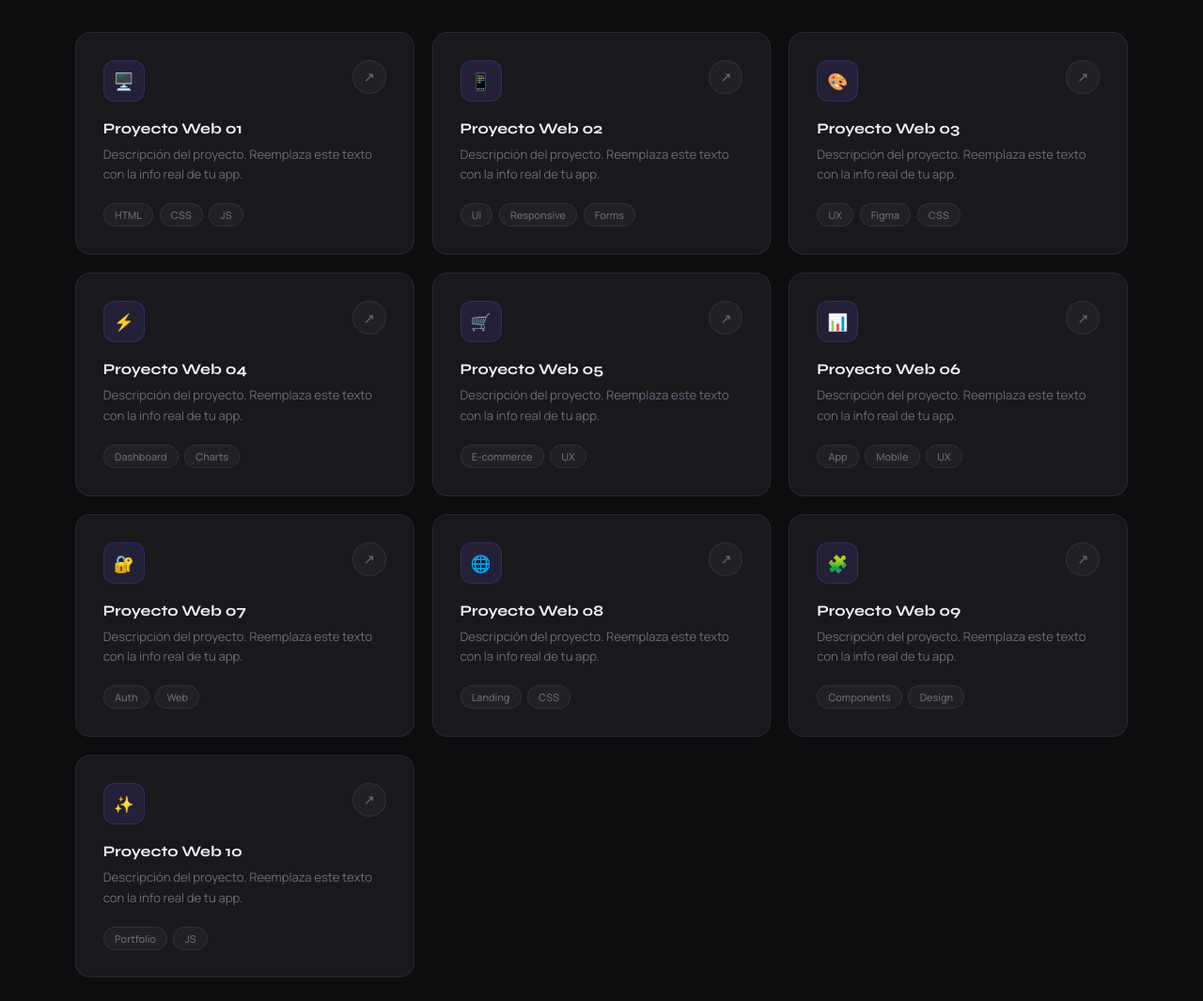
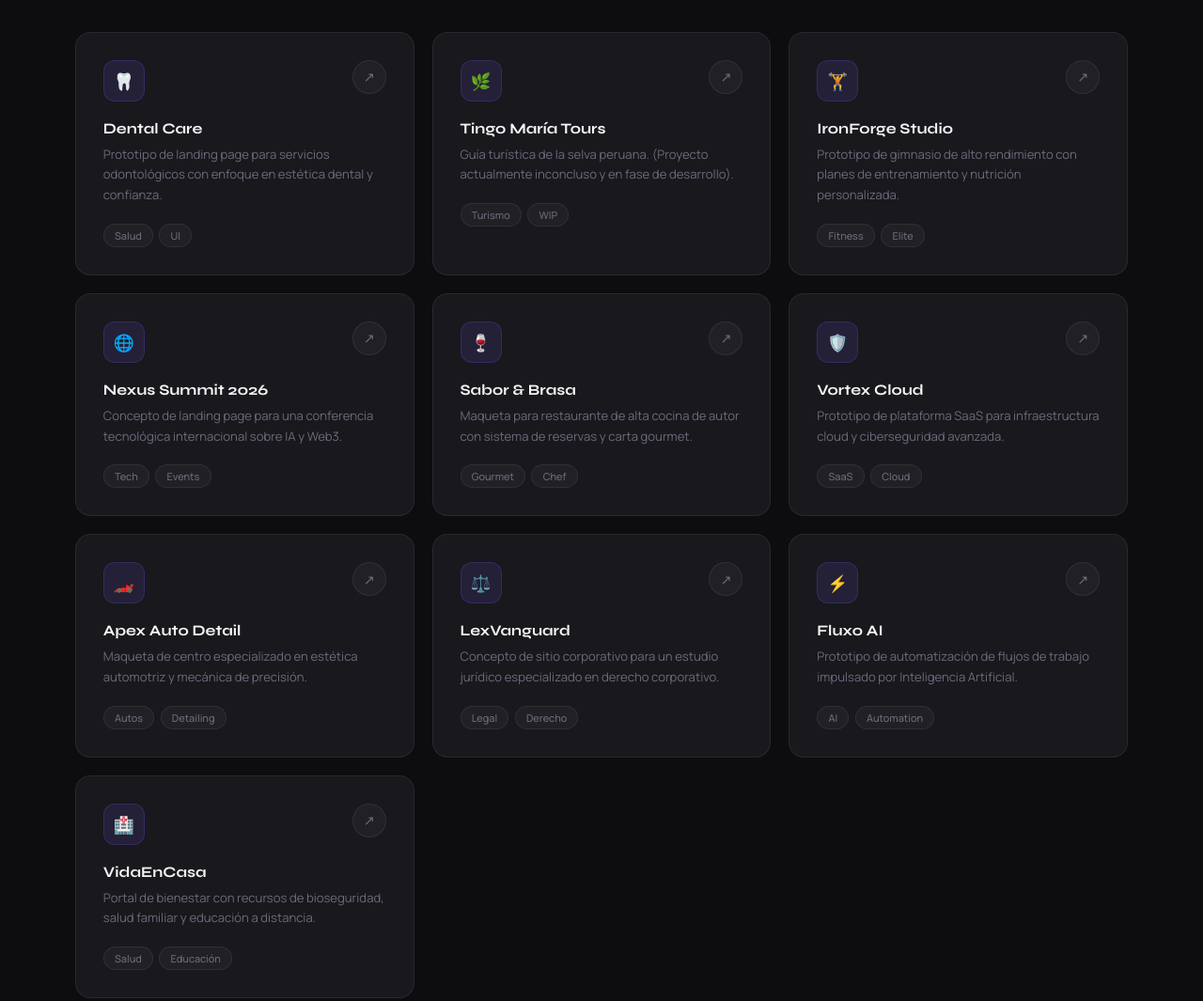
Before and after one commit to jeanfa0/jean-portafolio, a plain HTML site: page index.html in a window 1280 px wide. Shown: the part 1920-2985 px from the top of the page at 94% size. Drawn offline with Linux system fonts and the light colour scheme.

Commit message:
Update index.html

```diff
--- a/index.html
+++ b/index.html
@@ -514,13 +514,78 @@
       ['Dashboard','Charts'],['E-commerce','UX'],['App','Mobile','UX'],
       ['Auth','Web'],['Landing','CSS'],['Components','Design'],['Portfolio','JS']
     ];
-    const projects = Array.from({length:10},(_,i)=>({
-      icon: icons[i],
-      name: `Proyecto Web ${String(i+1).padStart(2,'0')}`,
-      desc: 'Descripción del proyecto. Reemplaza este texto con la info real de tu app.',
-      link: `https://tu-usuario.github.io/proyecto-${String(i+1).padStart(2,'0')}`,
-      tags: allTags[i]
-    }));
+const projects = [
+  {
+    icon: '🦷',
+    name: 'Dental Care',
+    desc: 'Prototipo de landing page para servicios odontológicos con enfoque en estética dental y confianza.',
+    link: 'https://jeanfa0.github.io/dental-landing-test/',
+    tags: ['Salud', 'UI']
+  },
+  {
+    icon: '🌿',
+    name: 'Tingo María Tours',
+    desc: 'Guía turística de la selva peruana. (Proyecto actualmente inconcluso y en fase de desarrollo).',
+    link: 'https://jeanfa0.github.io/campus_shop/',
+    tags: ['Turismo', 'WIP']
+  },
+  {
+    icon: '🏋️',
+    name: 'IronForge Studio',
+    desc: 'Prototipo de gimnasio de alto rendimiento con planes de entrenamiento y nutrición personalizada.',
+    link: 'https://jeanfa0.github.io/proyecto2/',
+    tags: ['Fitness', 'Elite']
+  },
+  {
+    icon: '🌐',
+    name: 'Nexus Summit 2026',
+    desc: 'Concepto de landing page para una conferencia tecnológica internacional sobre IA y Web3.',
+    link: 'https://jeanfa0.github.io/proyecto3/',
+    tags: ['Tech', 'Events']
+  },
+  {
+    icon: '🍷',
+    name: 'Sabor & Brasa',
+    desc: 'Maqueta para restaurante de alta cocina de autor con sistema de reservas y carta gourmet.',
+    link: 'https://jeanfa0.github.io/proyecto4/',
+    tags: ['Gourmet', 'Chef']
+  },
+  {
+    icon: '🛡️',
+    name: 'Vortex Cloud',
+    desc: 'Prototipo de plataforma SaaS para infraestructura cloud y ciberseguridad avanzada.',
+    link: 'https://jeanfa0.github.io/proyecto5/',
+    tags: ['SaaS', 'Cloud']
+  },
+  {
+    icon: '🏎️',
+    name: 'Apex Auto Detail',
+    desc: 'Maqueta de centro especializado en estética automotriz y mecánica de precisión.',
+    link: 'https://jeanfa0.github.io/proyecto6/',
+    tags: ['Autos', 'Detailing']
+  },
+  {
+    icon: '⚖️',
+    name: 'LexVanguard',
+    desc: 'Concepto de sitio corporativo para un estudio jurídico especializado en derecho corporativo.',
+    link: 'https://jeanfa0.github.io/proyecto7/',
+    tags: ['Legal', 'Derecho']
+  },
+  {
+    icon: '⚡',
+    name: 'Fluxo AI',
+    desc: 'Prototipo de automatización de flujos de trabajo impulsado por Inteligencia Artificial.',
+    link: 'https://jeanfa0.github.io/proyecto8/',
+    tags: ['AI', 'Automation']
+  },
+  {
+    icon: '🏥',
+    name: 'VidaEnCasa',
+    desc: 'Portal de bienestar con recursos de bioseguridad, salud familiar y educación a distancia.',
+    link: 'https://jeanfa0.github.io/pandemia/',
+    tags: ['Salud', 'Educación']
+  },
+];
 
     const grid = document.getElementById('projects-grid');
     projects.forEach(p => {
```
